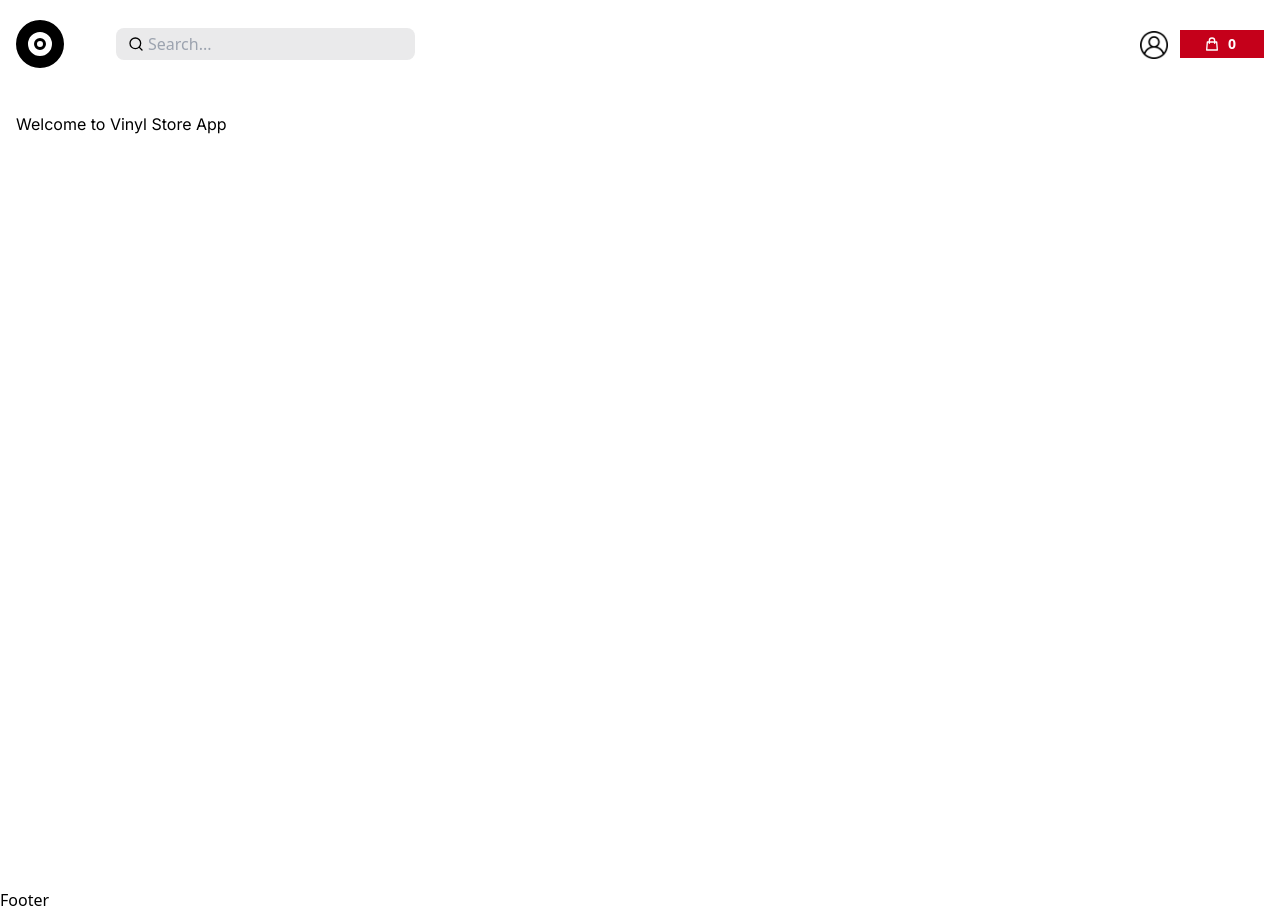
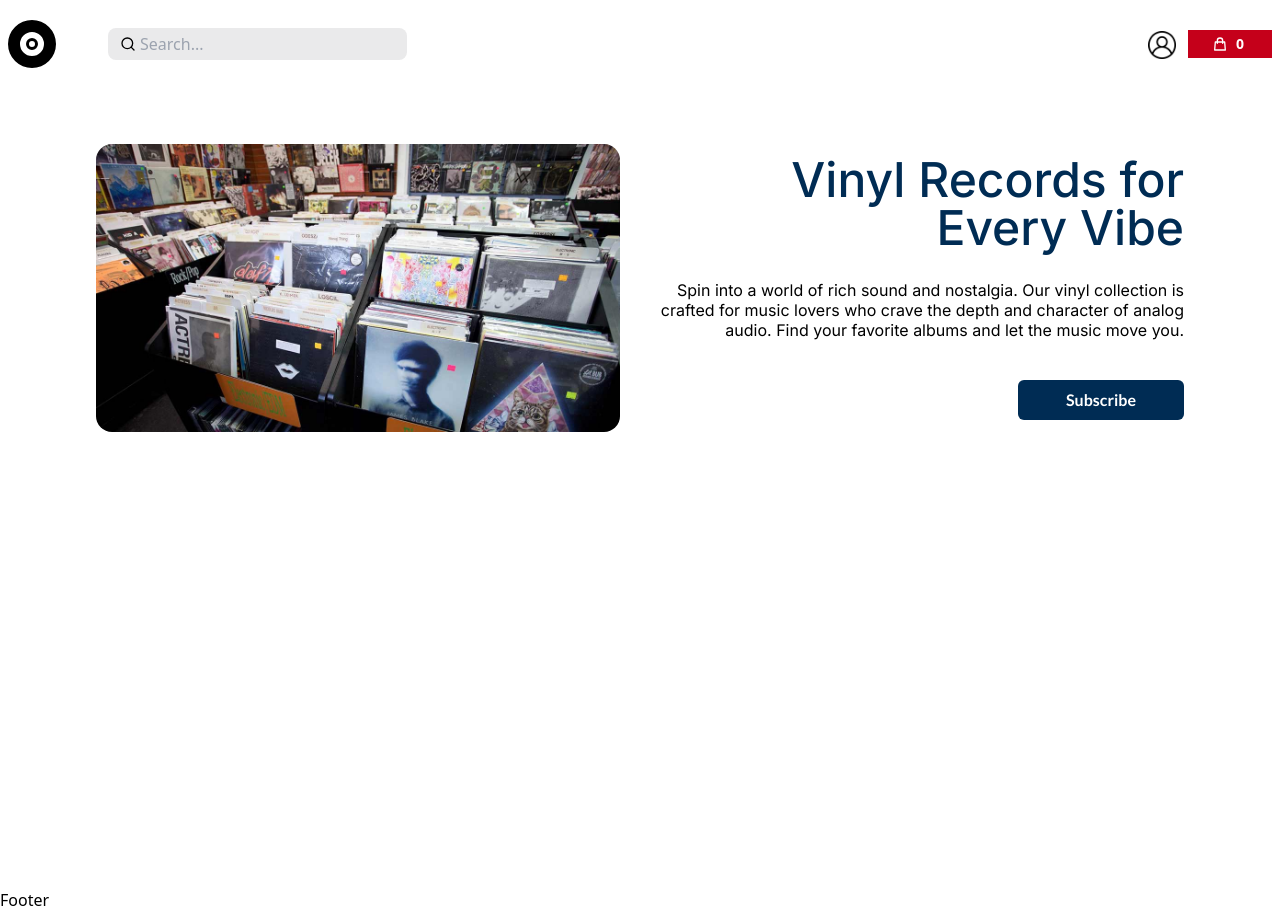
Before and after one commit to KrunoMirkovski/Vinil-Store-App, a React (Vite) app in the folder frontend/: page / in a window 1280 px wide. Built offline with nearby package versions, Linux system fonts and the light colour scheme.

Commit message:
creating the Hero Section

```diff
--- a/frontend/src/components/Navbar.jsx
+++ b/frontend/src/components/Navbar.jsx
@@ -20,7 +20,7 @@ const Navbar = () => {
   {/*console.log(dropDownOpen)*/}
 
   return (
-   <header className="max-w-screen-xl mx-auto px-4 py-5">
+   <header className="max-w-screen-xl mx-auto px-2 py-5">
     <nav className="flex justify-between items-center">
       {/*left_div*/}
       <div className="flex items-center md:12 gap-12">
--- /dev/null
+++ b/frontend/src/pages/homePage/HeroSection.jsx
@@ -0,0 +1,19 @@
+import React from 'react'
+import HeroImgVinyls from "../../assets/HeroImgVinyls.jpg"
+
+const HeroSection = () => {
+  return (
+    <div className='flex flex-col md:flex-row px-20 py-8 justify-between items-center gap-10'>
+      <div className='md:w-1/2 w-full flex items-center md:justify-end'>
+        <img src={HeroImgVinyls} alt="hero_image" className='rounded-[16px]'/>
+      </div>
+        <div className='md:w-1/2 w-full md:text-right text-center'>
+            <h1 className='text-2xl font-medium mb-7 text-primary md:text-5xl'>Vinyl Records for Every Vibe</h1>
+            <p className='mb-10 leading-tight'>Spin into a world of rich sound and nostalgia. Our vinyl collection is crafted for music lovers who crave the depth and character of analog audio. Find your favorite albums and let the music move you.</p>
+            <button className='btn-primary text-white'>Subscribe</button>
+        </div>
+    </div>
+  )
+}
+
+export default HeroSection
--- /dev/null
+++ b/frontend/src/pages/homePage/Home.jsx
@@ -0,0 +1,12 @@
+import React from 'react'
+import HeroSection from './heroSection'
+
+const Home = () => {
+  return (
+    <>
+    <HeroSection/>
+    </>
+  )
+}
+
+export default Home
--- a/frontend/src/routers/router.jsx
+++ b/frontend/src/routers/router.jsx
@@ -1,5 +1,7 @@
 import {createBrowserRouter} from "react-router-dom";
 import App from "../App";
+import Home from "../pages/homePage/Home";
+
 
 const router = createBrowserRouter([
     {
@@ -8,7 +10,8 @@ const router = createBrowserRouter([
       children: [
         {
              path: "/",
-             element: <h1>Welcome to Vinyl Store App</h1>
+             element:<Home/>,
+
         },
         {
             path: "/orders",
```
Also changed, not shown: frontend/src/assets/HeroImgVinyls.jpg (added).
